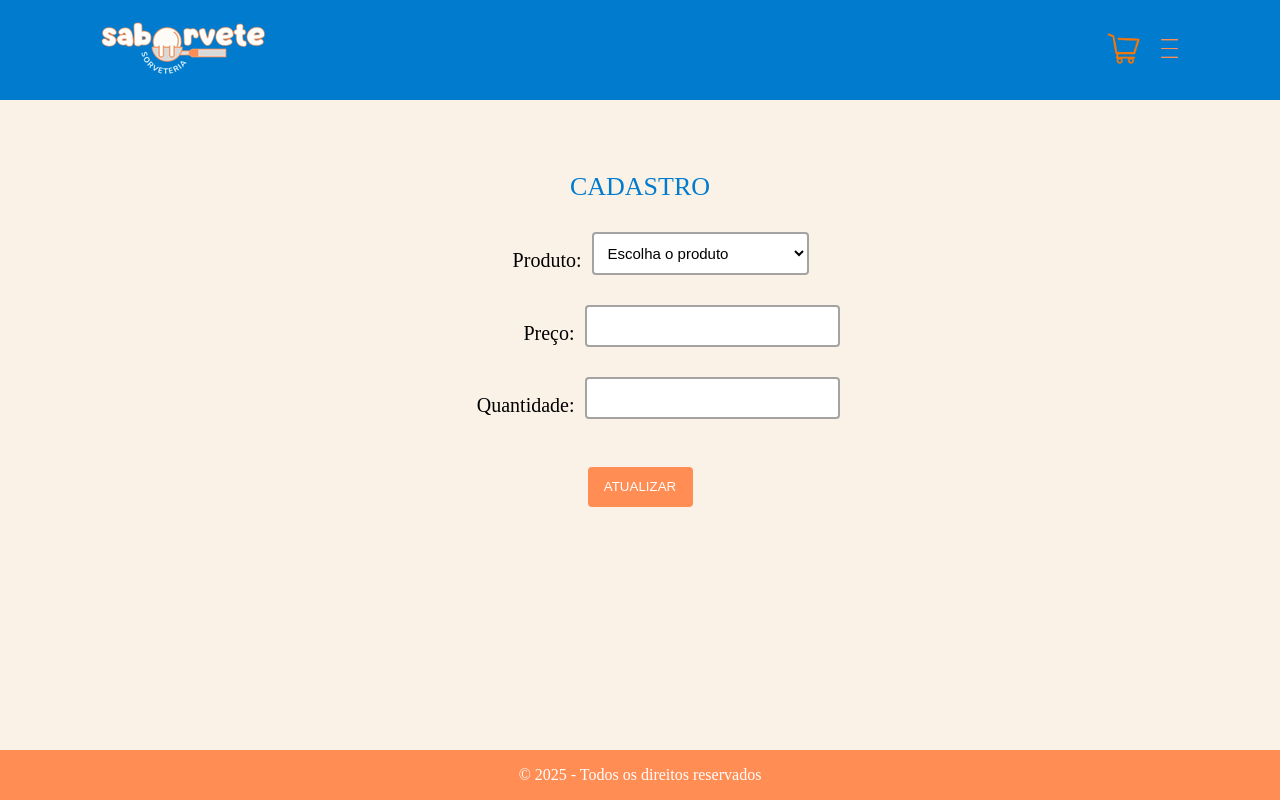
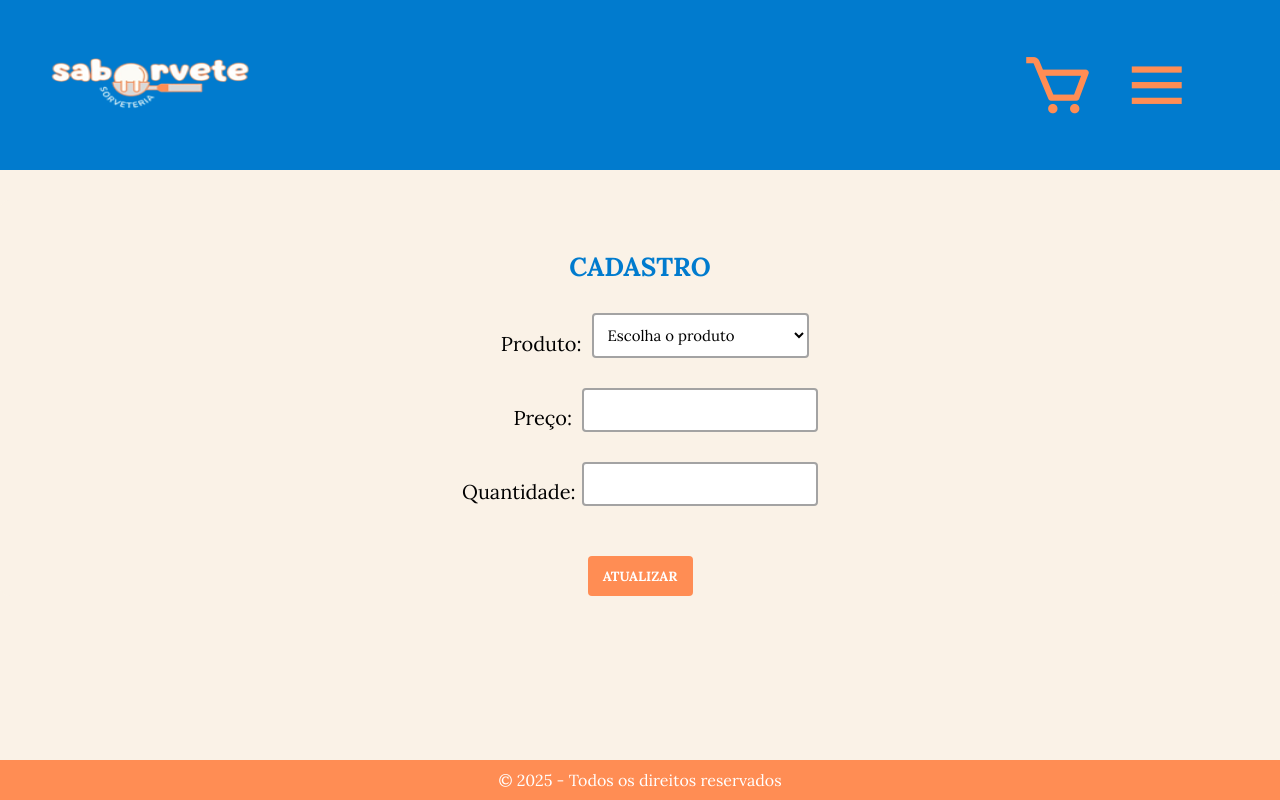
Before and after one commit to pedropastoriz/pdv-sorveteria, a plain HTML site: page saborvete-frontend-telaCadastro/index.html in a window 1280 px wide. Drawn offline with nearby package versions, Linux system fonts and the light colour scheme.

Commit message:
Tela cadastro pronta
Tela com todas as alterações completas, estéticas e funcionais.

O que foi feito:

- Alteração dos nomes dos arquivos para facilitar o entendimento
- Criação de arquivo js para realizar tarefas.

O que é necessário:

- Conexão com o banco de dados MongoDB para que o botão "ATUALIZAR" na tela CARRINHO funcione apropriadamente.

```diff
--- /dev/null
+++ b/saborvete-frontend-telaCadastro/cadastro.css
@@ -0,0 +1,228 @@
+/*Google Fontes*/
+@import url('https://fonts.googleapis.com/css2?family=Lora:ital,wght@0,400..700;1,400..700&family=Poppins:ital,wght@0,100;0,200;0,300;0,400;0,500;0,600;0,700;0,800;0,900;1,100;1,200;1,300;1,400;1,500;1,600;1,700;1,800;1,900&display=swap');
+*{
+    font-family: "Lora", "Poppins";
+    margin: 0;
+    padding: 0;
+    box-sizing: border-box;
+    list-style: none;
+    text-decoration: none;
+    scroll-padding-top: 2rem; /*1 rem = 16px*/
+    scroll-behavior: smooth;
+}
+
+
+/*Variaveis de cor*/
+:root{
+  --blue-color: #017bce;
+  --light-blue-color: #2C9EEB;
+  --orange-color: #FF8D54;
+  --brown-color: #6B4836;
+  --text-color: black;
+  --bg-color: #FAF2E7;
+  --darker-bg-color: #ddd6cd;
+}
+
+
+html {
+  height: 100%; /* Garante que o HTML e body ocupem toda a altura */
+  margin: 0;
+  padding: 0;
+}
+
+
+body {
+
+  display: flex;
+  flex-direction: column;
+  min-height: 100vh; /* Altura mínima da página */
+  margin: 0;
+  background-color: var(--bg-color);
+  color: var(--bg-color);
+  overflow-x: hidden;
+}
+
+/* ------------------------------------------------------------- CABEÇALHO ----------------------------------------------------------------*/
+
+header{
+  width: 100%;
+  height: 170px;
+  position: fixed;
+  top: 0;
+  right: 0;
+  z-index: 1000;
+  display: flex;
+  align-items: center;
+  justify-content: space-between;
+  background: var(--blue-color);
+  padding: 10px 50px;
+}
+
+.logo{
+  display: inline-block; /* Garante que o link não expanda */
+  max-width: 180px;
+  align-items: center;
+  font-size: 1.1rem;
+  font-weight: 600;
+  color: var(--text-color);
+  column-gap: 0.5rem;
+}
+
+.logo img{
+  width: 200px;
+  height: 160px;
+}
+
+.logo .bx{
+  color: var(--light-blue-color);
+}
+
+.navbar{
+  width: 300px;
+  height: 200px;
+  color: var(--light-blue-color);
+  align-content: center;
+  padding-left: 5rem;
+}
+
+#carrinho-icon {
+  font-size: 75px;
+}
+
+#menu-icon {
+  font-size: 75px;
+}
+
+.iconesNav {
+  display: fixed;
+  justify-content: center;
+  align-items: center;
+  overflow: visible;
+  color: var(--orange-color);
+  padding: 10px 10px 10px 10px;
+}
+
+.iconesNav:hover{
+  width: 10rem;
+  height: 10rem;
+  color: var(--light-blue-color);
+  transition: background 0.5s;
+}
+
+/* ------------------------------------------------------------- CONTEUDO ----------------------------------------------------------------*/
+
+.form {
+  display: flex;
+  flex-direction: column;
+  align-items: center;
+  background-color: #FAF2E7;
+  padding-top: 50px;
+  width: 100%;
+  margin: 0 auto;
+  border-radius: 10px;
+}
+
+.form h2 {
+  text-align: center;
+  color: #007BCE;
+  font-size: 26px;
+  font-weight: bold;
+  margin-bottom: 30px;
+}
+
+.campo {
+  display: grid;
+  grid-template-columns: 120px 1fr;
+  align-items: center;
+  justify-content: center;
+  margin-bottom: 15px;
+}
+
+.campo label {
+  font-size: 20px;
+  color: black;
+  text-align: right;
+  align-items: end;
+  padding-right: 10px;
+}
+
+.campo input,
+.campo select {
+  width: 100%;
+  max-width: 250px;
+  padding: 10px;
+  margin-bottom: 15px;
+  border: 2px solid hsl(0, 0%, 64%);
+  border-radius: 4px;
+  font-size: 16px;
+  text-align: left;
+}
+
+.campo select{
+  font-size: 15px;
+  width: 217px;
+  border: 2px solid hsl(0, 0%, 64%);
+  border-radius: 4px;
+  background-color: white;
+}
+
+.select:focus option[hidden] {
+   display: none;
+}
+
+.att-button {
+  background-color: #FF8D54;
+  color: white;
+  border: none;
+  height: 40px;
+  width: 105px;
+  border-radius: 4px;
+  cursor: pointer;
+  align-items: center;
+  flex-direction: column;
+  font-weight: bold;
+}
+
+/* ------------------------------------------------------------- RODAPÉ ----------------------------------------------------------------*/
+
+.footer {
+  background-color: #FF8D54;
+  color: white;
+  width: 100%;
+  max-width: 100vw;
+  position: fixed;
+  bottom: 0;
+  left: 0;
+  right: 0;
+  display: grid;
+  justify-content: center;
+  padding: 10px;
+}
+
+.copyright {
+  color: white;
+  text-align: center;
+  display: inline-block;
+  text-align: left;
+}
+
+/* ------------------------------------------------------------- TAMANHO TELAS ----------------------------------------------------------------*/
+
+
+@media (max-width: 1200px) {
+  .produtos-container {
+      grid-template-columns: repeat(4, 1fr); /* 4 colunas em telas menores */
+  }
+}
+
+@media (max-width: 992px) {
+  .produtos-container {
+      grid-template-columns: repeat(2, 1fr); /* 2 colunas para tablets */
+  }
+}
+
+@media (max-width: 768px) {
+  .produtos-container {
+      grid-template-columns: 1fr; /* 1 coluna em dispositivos móveis */
+  }
+}
--- a/saborvete-frontend-telaCadastro/index.html
+++ b/saborvete-frontend-telaCadastro/index.html
@@ -7,23 +7,29 @@
   <link rel="icon" href="images/abaLogo.png" type="image/png">
   <meta name="viewport" content="width=device-width, initial-
   scalle=1.0">
-  <link rel="stylesheet" href="style.css">
-</head>
-<body>
-  <nav class="navbar">
-    <a href="" class="logo">
-      <img src="images/logoSaborvete-semFundo.png" alt="Saborvete">
-    </a>
+  <link rel="stylesheet" href="cadastro.css">
 
-    <div class="icones">
-      <a href="" class="icarrinho" id="carrinho-icon">
-        <img src="images/carrinho.png" alt="carrinho">
-      </a>
-      <a href="" class="imenu" id="menu-icon">
-        <img src="images/menu.png" alt="menu">
-      </a>
-    </div>
-  </nav>
+    <!--Link para site de ícones-->
+    <link rel="stylesheet" href="https://cdn.jsdelivr.net/npm/boxicons@latest/css/boxicons.min.css">
+  </head>
+
+  <body>
+      <!--Barra de navegação-->
+      <header>
+        <a href="home.html" class="logo">
+          <img src="images/logoSaborvete-semFundo.png" alt="Saborvete">
+        </a>
+
+        <!--pngs foram trocados por icones-->
+        <div class="navbar">
+          <a href="#" class="iconesNav" target="_blank"><i class="bx bx-cart" id="carrinho-icon"></i></a>
+          <a href="#" class="iconesNav" target="_blank"><i class="bx bx-menu" id="menu-icon"></i></a>
+        </div>
+      </header>
+
+  <!--Lista de Items Selecionaveis-->
+
+  <nav class="navbar"></nav>
 
   <form action="index.html" method="get" class="form">
     <h2>CADASTRO</h2>
@@ -63,4 +69,10 @@
   <p class="copyright">&copy; 2025 - Todos os direitos reservados</p>
 </footer>
 
+
+    <!--Linkando o JavaScript-->
+    <script src="cadastro.js"></script>
+    <script src="https://code.jquery.com/jquery-3.6.0.min.js"></script>
+
+
 </html>
--- a/saborvete-frontend-telaCadastro/style.css
+++ /dev/null
@@ -1,114 +0,0 @@
-body {
-  background-color: #FAF2E7;
-  height: 100%;
-  margin: 0;
-  padding: 0;
-  overflow-x: hidden;
-  max-width: 100vw;
-}
-
-.navbar {
-  display: flex;
-  justify-content: space-between;
-  align-items: center;
-  background-color: #007BCE;
-  padding: 5px 100px;
-  height: 90px;
-}
-
-.icones {
-  display: flex;
-  gap: 5px;
-}
-
-.icones a img {
-  height: 35px;
-}
-
-.form {
-  display: flex;
-  flex-direction: column;
-  align-items: center;
-  background-color: #FAF2E7;
-  padding-top: 50px;
-  width: 100%;
-  margin: 0 auto;
-  border-radius: 10px;
-}
-
-.form h2 {
-  text-align: center;
-  color: #007BCE;
-  font-size: 26px;
-  font-weight: 200;
-  margin-bottom: 30px;
-}
-
-.campo {
-  display: grid;
-  grid-template-columns: 120px 1fr;
-  align-items: center;
-  justify-content: center;
-  margin-bottom: 15px;
-}
-
-.campo label {
-  font-size: 20px;
-  color: black;
-  text-align: right;
-  align-items: end;
-  padding-right: 10px;
-}
-
-.campo input,
-.campo select {
-  width: 100%;
-  max-width: 250px;
-  padding: 10px;
-  margin-bottom: 15px;
-  border: 2px solid hsl(0, 0%, 64%);
-  border-radius: 4px;
-  font-size: 16px;
-  text-align: left;
-}
-
-.campo select{
-  font-size: 15px;
-  width: 217px;
-  border: 2px solid hsl(0, 0%, 64%);
-  border-radius: 4px;
-  background-color: white;
-}
-
-.select:focus option[hidden] {
-   display: none;
-}
-
-.att-button {
-  background-color: #FF8D54;
-  color: white;
-  border: none;
-  height: 40px;
-  width: 105px;
-  border-radius: 4px;
-  cursor: pointer;
-  align-items: center;
-  flex-direction: column;
-}
-
-.footer {
-  background-color: #FF8D54;
-  color: white;
-  text-align: center;
-  width: 100%;
-  max-width: 100vw;
-  position: fixed;
-  bottom: 0;
-  display: flex;
-  justify-content: center;
-  align-items: center;
-}
-
-.copyright {
-  color: white;
-}
```
Also changed, not shown: saborvete-frontend-telaCadastro/cadastro.js (added).
